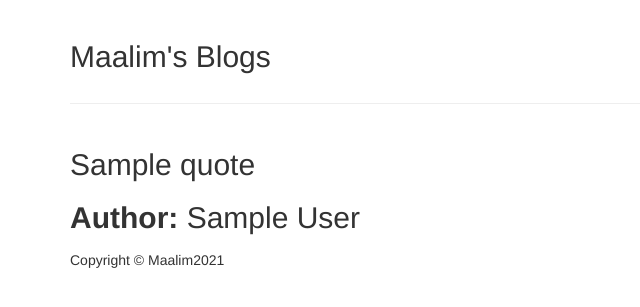
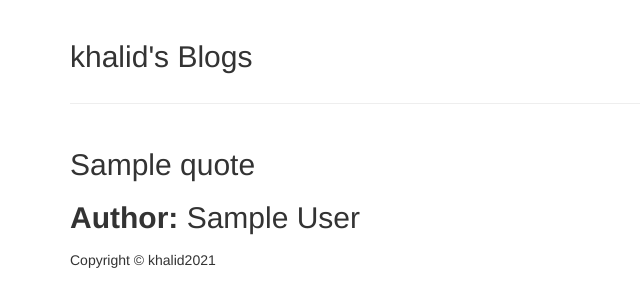
Before and after one commit to khalid-serar/Blog, a Flask app: template app/templates/index.html in a window 1280 px wide. Shown: the part 52-359 px from the top of the page, without its empty margins (0-640 px from the left). Run offline with Flask 2, Linux system fonts and the light colour scheme; the template is opened without the code that fills it: most values are stand-ins (such as "Sample title", 1, 10 or a date in 2020); some libraries are stand-ins or nearby versions.

Commit message:
commmit all changes

```diff
--- a/app/email.py
+++ b/app/email.py
@@ -1,11 +1,9 @@
-
-
 from flask_mail import Message
 from flask import render_template
 from . import mail
 
 def mail_message(subject,template,to,**kwargs):
-    sender_email = 'ashrafzani585@gmail.com'
+    sender_email = 'khalid.serar@student.moringaschool.com'
 
     email = Message(subject, sender=sender_email, recipients=[to])
     email.body= render_template(template + ".txt",**kwargs)
--- a/app/templates/index.html
+++ b/app/templates/index.html
@@ -3,7 +3,7 @@
 {% block content %}
 <div class="valign-wrapper ba-jumbotron">
     <div class="container center-align">
-        <h2>Maalim's Blogs</h2>
+        <h2>khalid's Blogs</h2>
 
     </div>
 </div>
@@ -21,7 +21,7 @@
         <div class="container">
           <div class="row">
             <div class="col-lg-8 col-md-10 mx-auto">
-              <p >Copyright &copy; Maalim2021</p>
+              <p >Copyright &copy; khalid2021</p>
             </div>
           </div>
         </div>
```
